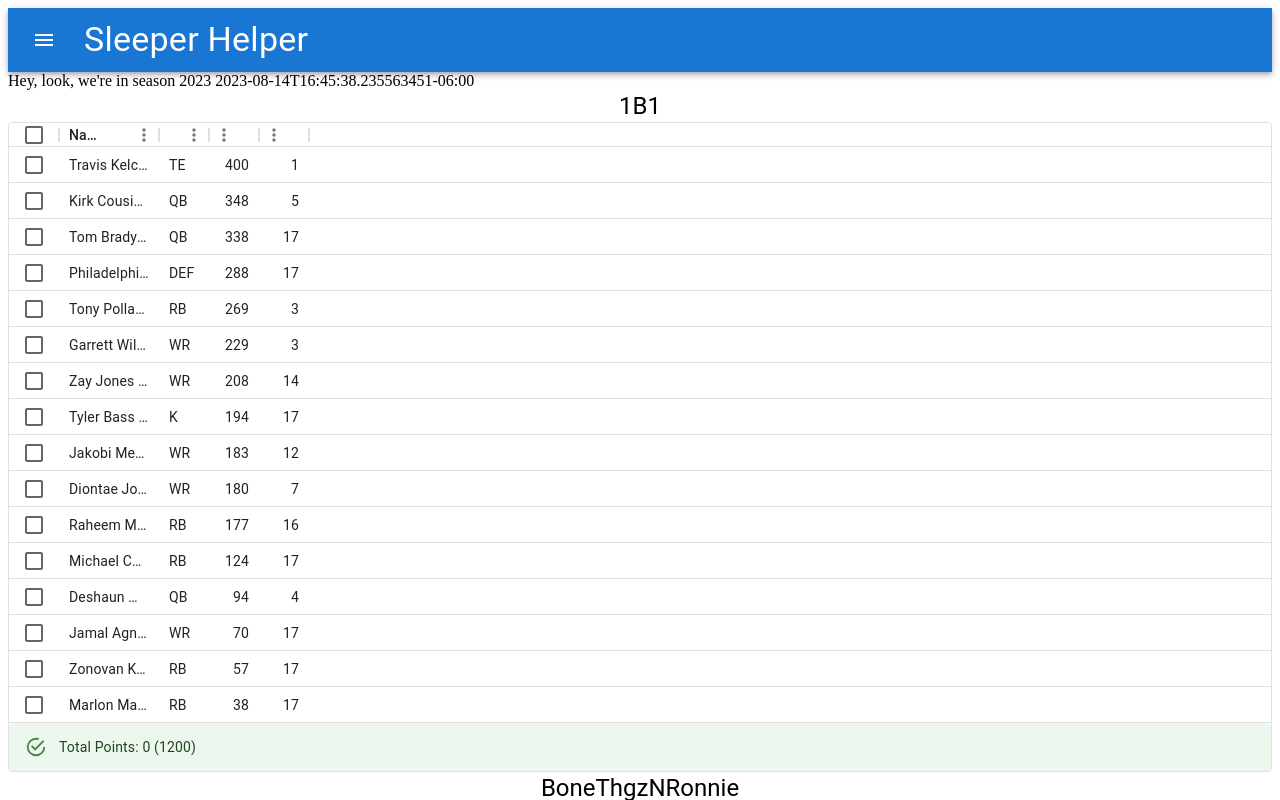
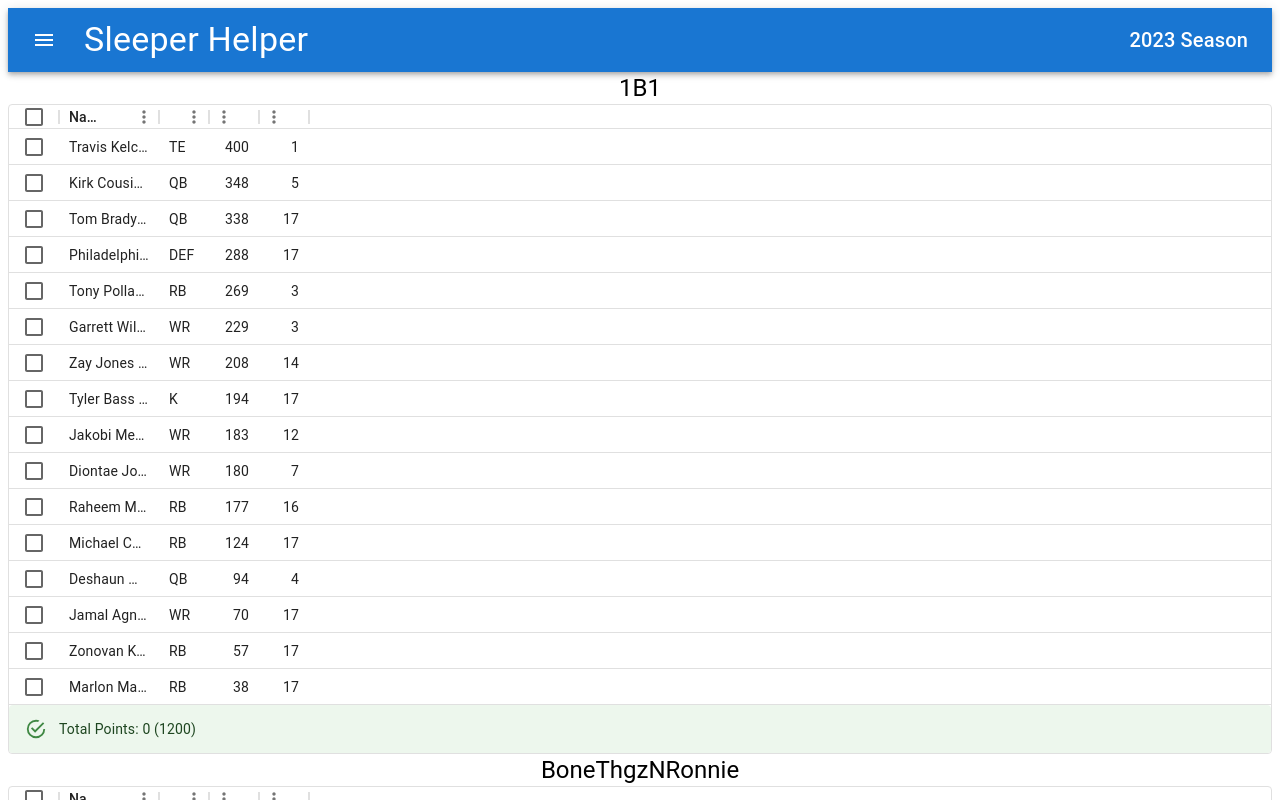
Before and after one commit to michaeljohnalbers/sleeper-helper, a React app in the folder website/: page / in a window 1280 px wide. Shown: the top 800 px of the page. Built offline with nearby package versions, Linux system fonts and the light colour scheme.

Commit message:
Display current season better

```diff
--- a/website/src/components/material/App.tsx
+++ b/website/src/components/material/App.tsx
@@ -51,8 +51,12 @@
                               onClose={handleClose}>
                             {yearMenuItems}
                         </Menu>
+                        {/* TODO: variants need to be smaller for mobile*/}
                         <Typography variant="h4" component="div" sx={{ flexGrow: 1 }}>
                             Sleeper Helper
+                        </Typography>
+                        <Typography variant="h6" component="div">
+                            {selectedYear} Season
                         </Typography>
                     </Toolbar>
                 </AppBar>
--- a/website/src/components/material/Season.tsx
+++ b/website/src/components/material/Season.tsx
@@ -11,7 +11,6 @@
 
     return(
         <>
-            <div>Hey, look, we're in season {season} {keeperData.metadata.player_data_pull_date}</div>
             <Box>
                 {teams}
             </Box>
```
